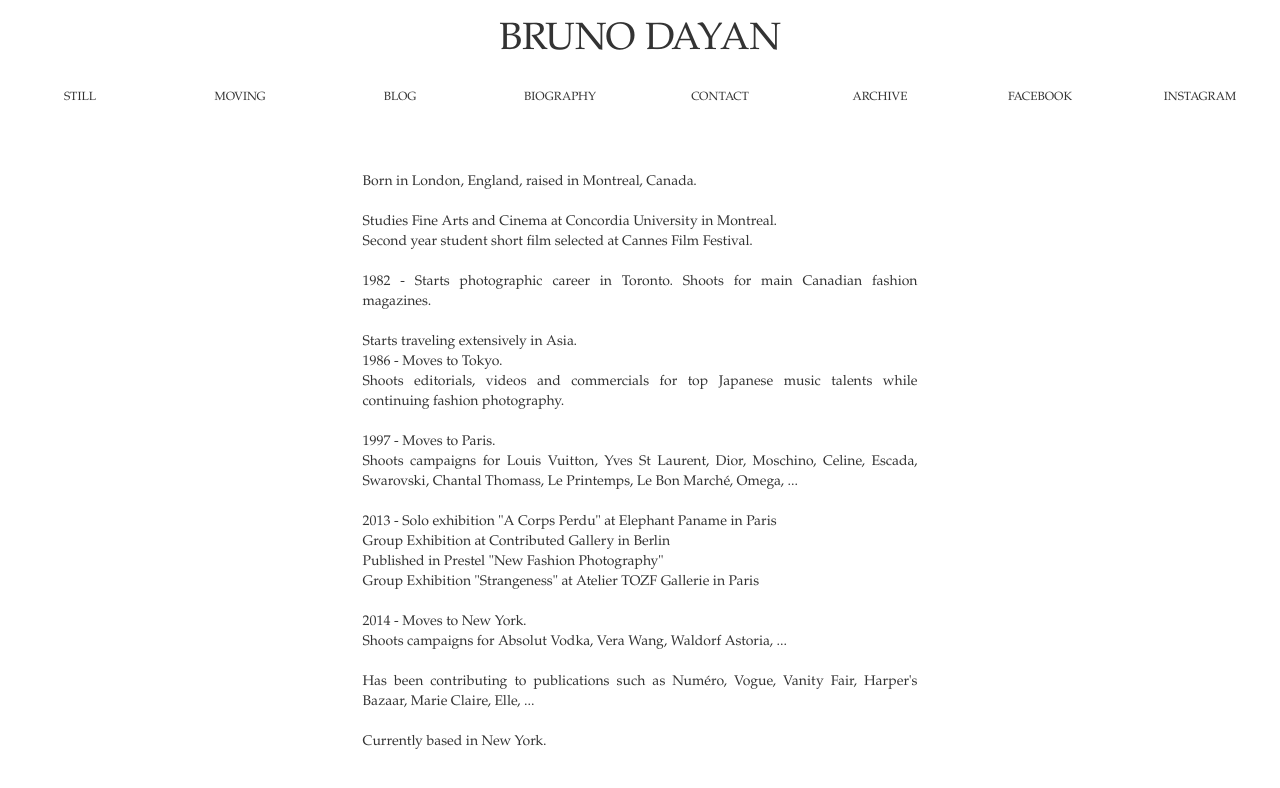
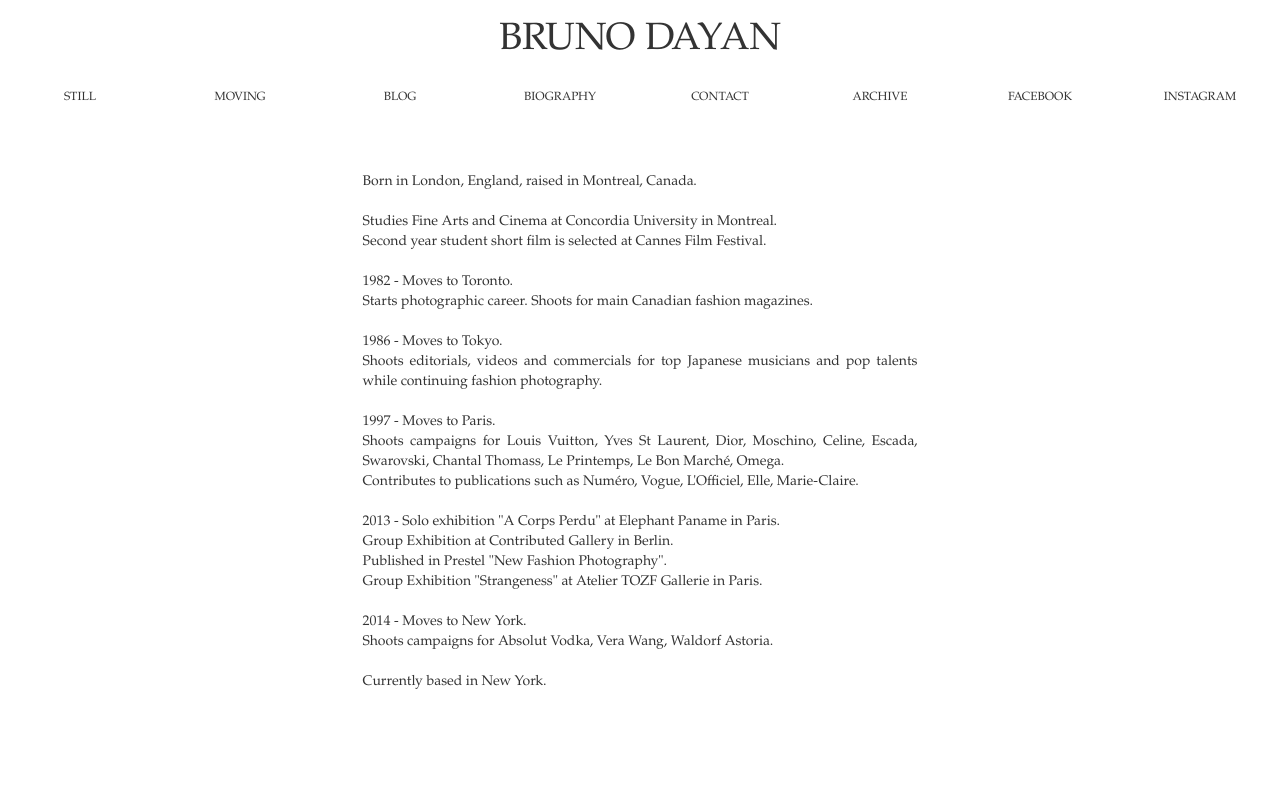
Before and after one commit to brunodayanphotography/brunodayanphotography.github.io, a Jekyll site: the page built from biography.html, in a window 1280 px wide. Shown: the top 788 px of the page. Built offline with Jekyll 4.4.1, drawn with Linux system fonts in a browser that asks for light colours.

Commit message:
Updated Biography

```diff
--- a/biography.html
+++ b/biography.html
@@ -10,26 +10,25 @@ title: Bruno Dayan - Biography
 				Born in London, England, raised in Montreal, Canada.<br>
 				<br>
 				Studies Fine Arts and Cinema at Concordia University in Montreal.<br>
-				Second year student short film selected at Cannes Film Festival.<br>
+				Second year student short film is selected at Cannes Film Festival.<br>
 				<br>
-				1982 - Starts photographic career in Toronto. Shoots for main Canadian fashion magazines.<br>
+				1982 - Moves to Toronto.<br>
+				Starts photographic career. Shoots for main Canadian fashion magazines.<br>
 				<br>
-				Starts traveling extensively in Asia.<br>
 				1986 - Moves to Tokyo.<br>
-				Shoots editorials, videos and commercials for top Japanese music talents while continuing fashion photography.<br>
+				Shoots editorials, videos and commercials for top Japanese musicians and pop talents while continuing fashion photography.<br>
 				<br>
 				1997 - Moves to Paris.<br>
-				Shoots campaigns for Louis Vuitton, Yves St Laurent, Dior, Moschino, Celine, Escada, Swarovski, Chantal Thomass, Le Printemps, Le Bon March&eacute;, Omega, ...<br>
+				Shoots campaigns for Louis Vuitton, Yves St Laurent, Dior, Moschino, Celine, Escada, Swarovski, Chantal Thomass, Le Printemps, Le Bon March&eacute;, Omega.<br>
+				Contributes to publications such as Num&eacute;ro, Vogue, L'Officiel, Elle, Marie-Claire.<br>
 				<br>
-				2013 - Solo exhibition "A Corps Perdu" at Elephant Paname in Paris<br>
-				Group Exhibition at Contributed Gallery in Berlin<br>
-				Published in Prestel "New Fashion Photography"<br>
-				Group Exhibition "Strangeness" at Atelier TOZF Gallerie in Paris<br>
+				2013 - Solo exhibition "A Corps Perdu" at Elephant Paname in Paris.<br>
+				Group Exhibition at Contributed Gallery in Berlin.<br>
+				Published in Prestel "New Fashion Photography".<br>
+				Group Exhibition "Strangeness" at Atelier TOZF Gallerie in Paris.<br>
 				<br>
 				2014 - Moves to New York.<br>
-				Shoots campaigns for Absolut Vodka, Vera Wang, Waldorf Astoria, ...<br>
-				<br>
-				Has been contributing to publications such as Num&eacute;ro, Vogue, Vanity Fair, Harper's Bazaar, Marie Claire, Elle, ...<br>
+				Shoots campaigns for Absolut Vodka, Vera Wang, Waldorf Astoria.<br>
 				<br>
 				Currently based in New York.
 			</p>
```
